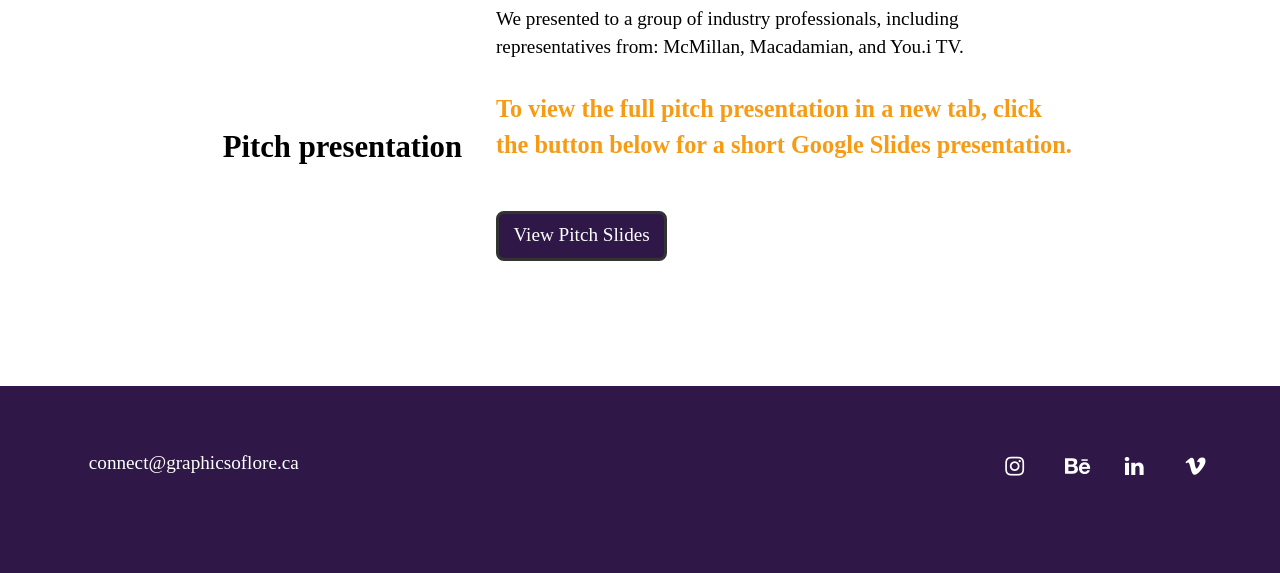
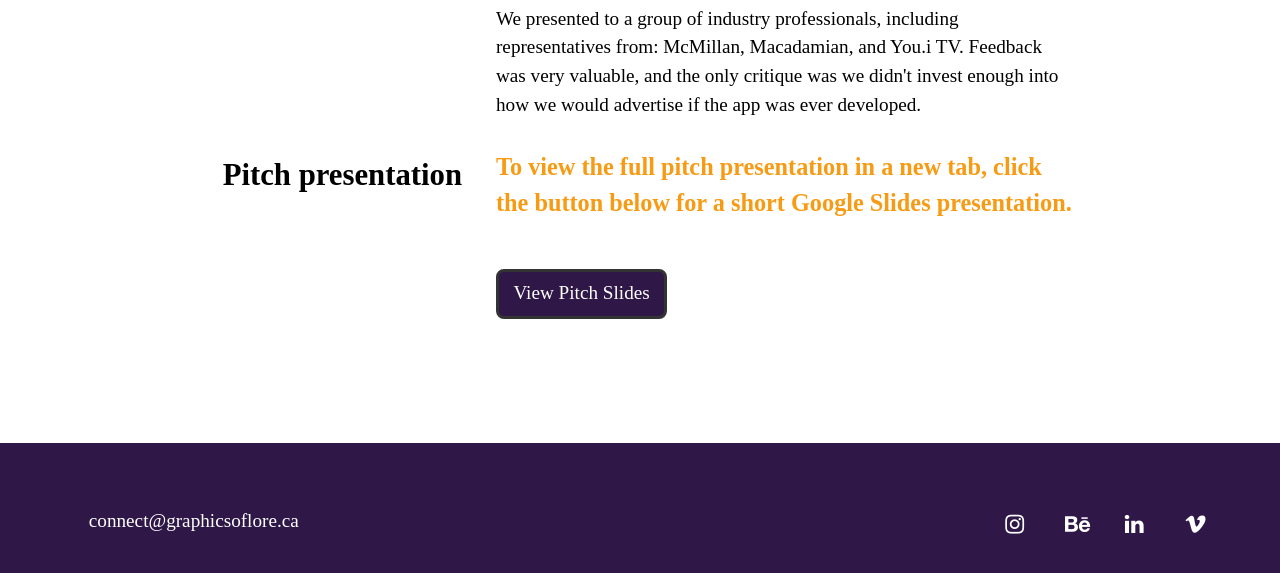
Before and after one commit to laurenberg/graphicsoflore.ca, a Jekyll site: the page built from howl.html, in a window 1280 px wide and 900 px high, scrolled down 4786 px, cut to the strip 322-895 px from the top of the window. Built offline with Jekyll 4.4.1, drawn with Linux system fonts in a browser that asks for light colours; some web fonts are replaced; before the commit the page ends 5629 px from its top, so only the background shows below that.

Commit message:
added to last para howl

```diff
--- a/howl.html
+++ b/howl.html
@@ -136,7 +136,7 @@ layout: studies
         <h2 class="iskra center pad-b pad-r">Pitch presentation</h2>
       </div>
       <div class="unit l-2-3 m-2-3 s-1">
-        <p>We presented to a group of industry professionals, including representatives from: McMillan, Macadamian, and You.i TV.</p>
+        <p>We presented to a group of industry professionals, including representatives from: McMillan, Macadamian, and You.i TV. Feedback was very valuable, and the only critique was we didn't invest enough into how we would advertise if the app was ever developed.</p>
         <p class="em giga"><strong>To view the full pitch presentation in a new tab, click the button below for a short Google Slides presentation.</strong></p>
         <a class="center btn btn-marg" href="https://docs.google.com/presentation/d/1H8eVtcNi8cJQO6MCI1KBv324D5pDiwdjqouim-Q972A/edit?usp=sharing" target="_blank">View Pitch Slides</a>
       </div>
```
